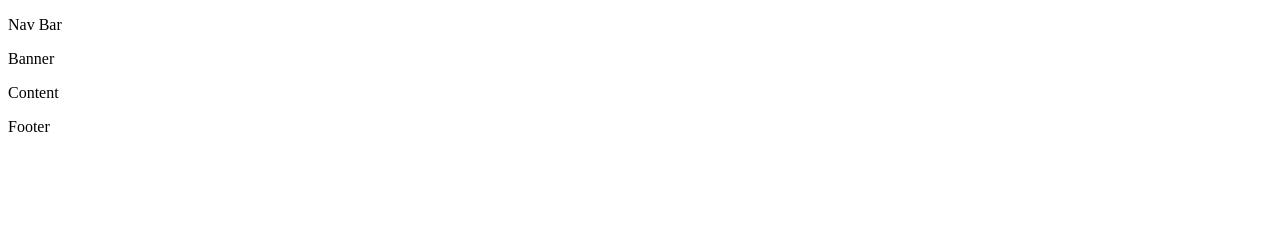
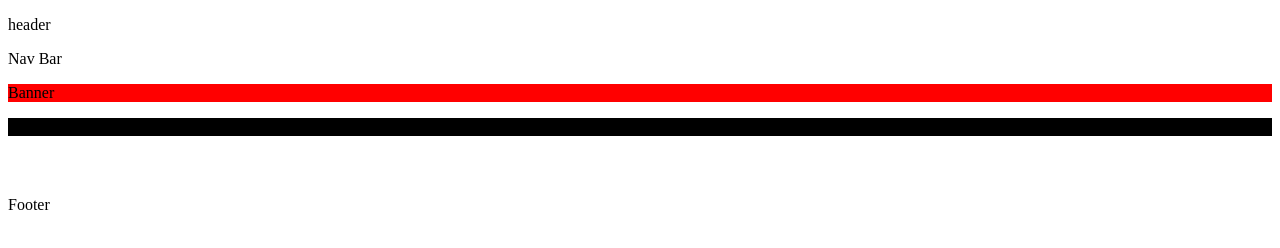
Before and after one commit to jwinters5560/jwinters5560.github.io, a plain HTML site: page Winters_J_In-Class01/grid01.html in a window 1280 px wide. Drawn offline with Linux system fonts and the light colour scheme.

Commit message:
Header fix + css

```diff
--- a/Winters_J_In-Class01/grid01.html
+++ b/Winters_J_In-Class01/grid01.html
@@ -8,6 +8,10 @@
     </head>
 
     <body>
+        <header>
+            <p>header</p>
+        </header>
+
         <nav>
             <p>Nav Bar</p>
         </nav>
--- a/Winters_J_In-Class01/grid01style.css
+++ b/Winters_J_In-Class01/grid01style.css
@@ -0,0 +1,9 @@
+.banner {
+    margin-bottom: 10px;
+    background-color:red;
+}
+
+.content {
+    margin-bottom:60px;
+    background-color:black;
+}
```
Also changed, not shown: Winters_J_In-Class01/grid02.html (+4 -0 lines), Winters_J_In-Class01/grid03.html (+4 -0 lines), Winters_J_In-Class01/grid04.html (+4 -0 lines).
